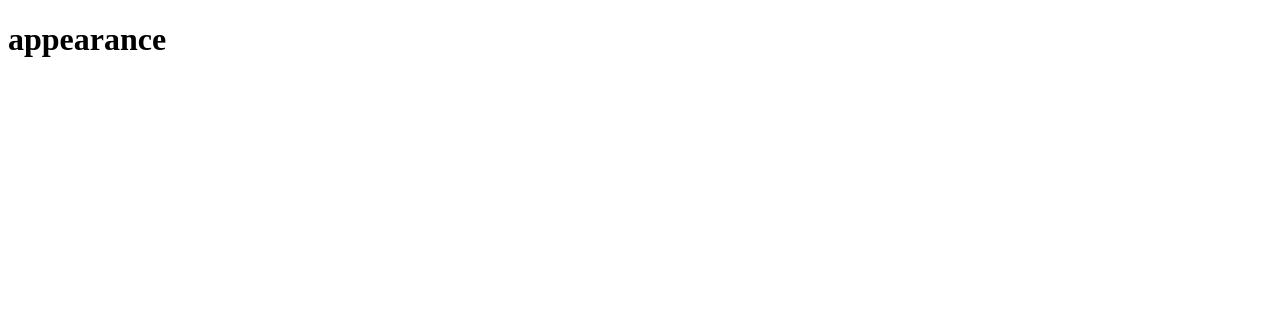
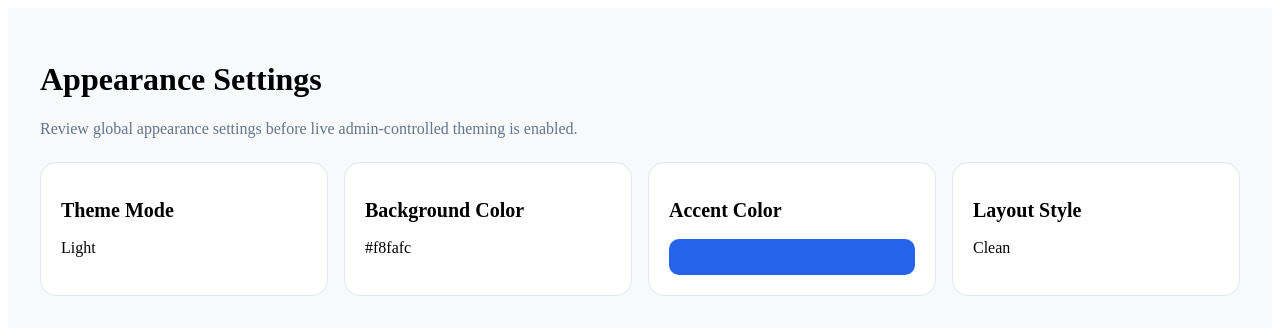
Before and after one commit to mike41192/Crestpoint-solutions-modular-v2, a Next.js app: page /admin/settings/appearance in a window 1280 px wide. Shown: the top 334 px of the page. Built offline with nearby package versions, Linux system fonts and the light colour scheme.

Commit message:
Phase 14: add appearance settings page

```diff
--- a/src/app/admin/settings/appearance/page.tsx
+++ b/src/app/admin/settings/appearance/page.tsx
@@ -1,7 +1,88 @@
-export default function Page() {
+import { themeConfig } from "@/lib/config/theme.config"
+
+export default function AdminAppearanceSettingsPage() {
   return (
-    <main>
-      <h1>appearance</h1>
+    <main style={{ padding: "32px", background: themeConfig.backgroundColor }}>
+      <div style={{ marginBottom: "24px" }}>
+        <h1 style={{ fontSize: "32px", fontWeight: 700 }}>
+          Appearance Settings
+        </h1>
+
+        <p style={{ marginTop: "8px", color: "#64748b" }}>
+          Review global appearance settings before live admin-controlled theming is enabled.
+        </p>
+      </div>
+
+      <section
+        style={{
+          display: "grid",
+          gap: "16px",
+          gridTemplateColumns: "repeat(auto-fit, minmax(240px, 1fr))",
+        }}
+      >
+        <div
+          style={{
+            border: "1px solid #e2e8f0",
+            borderRadius: themeConfig.cardRadius,
+            padding: "20px",
+            background: "#ffffff",
+          }}
+        >
+          <h2 style={{ fontSize: "20px", fontWeight: 700 }}>Theme Mode</h2>
+          <p style={{ marginTop: "8px", textTransform: "capitalize" }}>
+            {themeConfig.mode}
+          </p>
+        </div>
+
+        <div
+          style={{
+            border: "1px solid #e2e8f0",
+            borderRadius: themeConfig.cardRadius,
+            padding: "20px",
+            background: "#ffffff",
+          }}
+        >
+          <h2 style={{ fontSize: "20px", fontWeight: 700 }}>
+            Background Color
+          </h2>
+          <p style={{ marginTop: "8px" }}>{themeConfig.backgroundColor}</p>
+        </div>
+
+        <div
+          style={{
+            border: "1px solid #e2e8f0",
+            borderRadius: themeConfig.cardRadius,
+            padding: "20px",
+            background: "#ffffff",
+          }}
+        >
+          <h2 style={{ fontSize: "20px", fontWeight: 700 }}>Accent Color</h2>
+
+          <div
+            style={{
+              marginTop: "12px",
+              height: "36px",
+              width: "100%",
+              borderRadius: "10px",
+              background: themeConfig.accentColor,
+            }}
+          />
+        </div>
+
+        <div
+          style={{
+            border: "1px solid #e2e8f0",
+            borderRadius: themeConfig.cardRadius,
+            padding: "20px",
+            background: "#ffffff",
+          }}
+        >
+          <h2 style={{ fontSize: "20px", fontWeight: 700 }}>Layout Style</h2>
+          <p style={{ marginTop: "8px", textTransform: "capitalize" }}>
+            {themeConfig.layoutStyle}
+          </p>
+        </div>
+      </section>
     </main>
   )
 }
--- a/src/lib/config/theme.config.ts
+++ b/src/lib/config/theme.config.ts
@@ -0,0 +1,17 @@
+export type ThemeMode = "light" | "dark" | "system"
+
+export type ThemeConfig = {
+  mode: ThemeMode
+  backgroundColor: string
+  accentColor: string
+  cardRadius: string
+  layoutStyle: "clean" | "compact" | "spacious"
+}
+
+export const themeConfig: ThemeConfig = {
+  mode: "light",
+  backgroundColor: "#f8fafc",
+  accentColor: "#2563eb",
+  cardRadius: "16px",
+  layoutStyle: "clean",
+}
```
Also changed, not shown: 1 other file (tests, documents, lock files or other folders).
